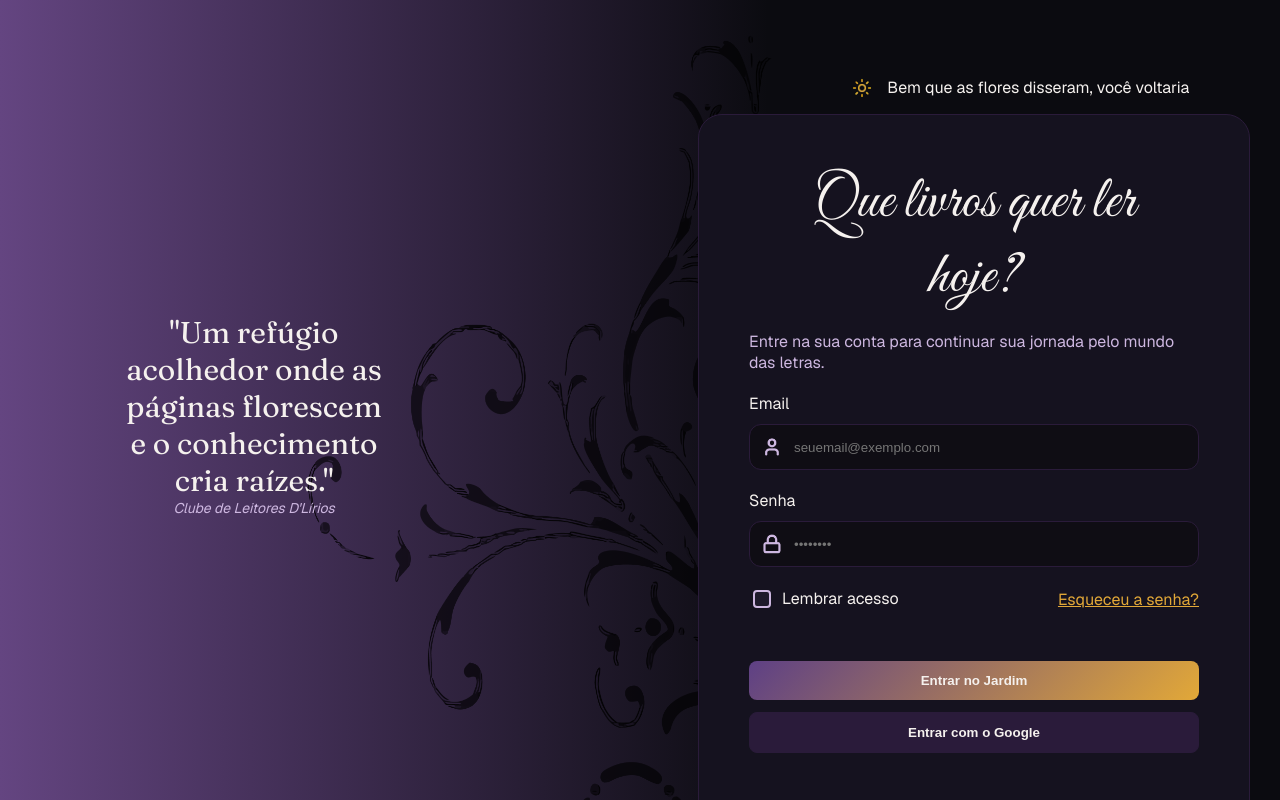
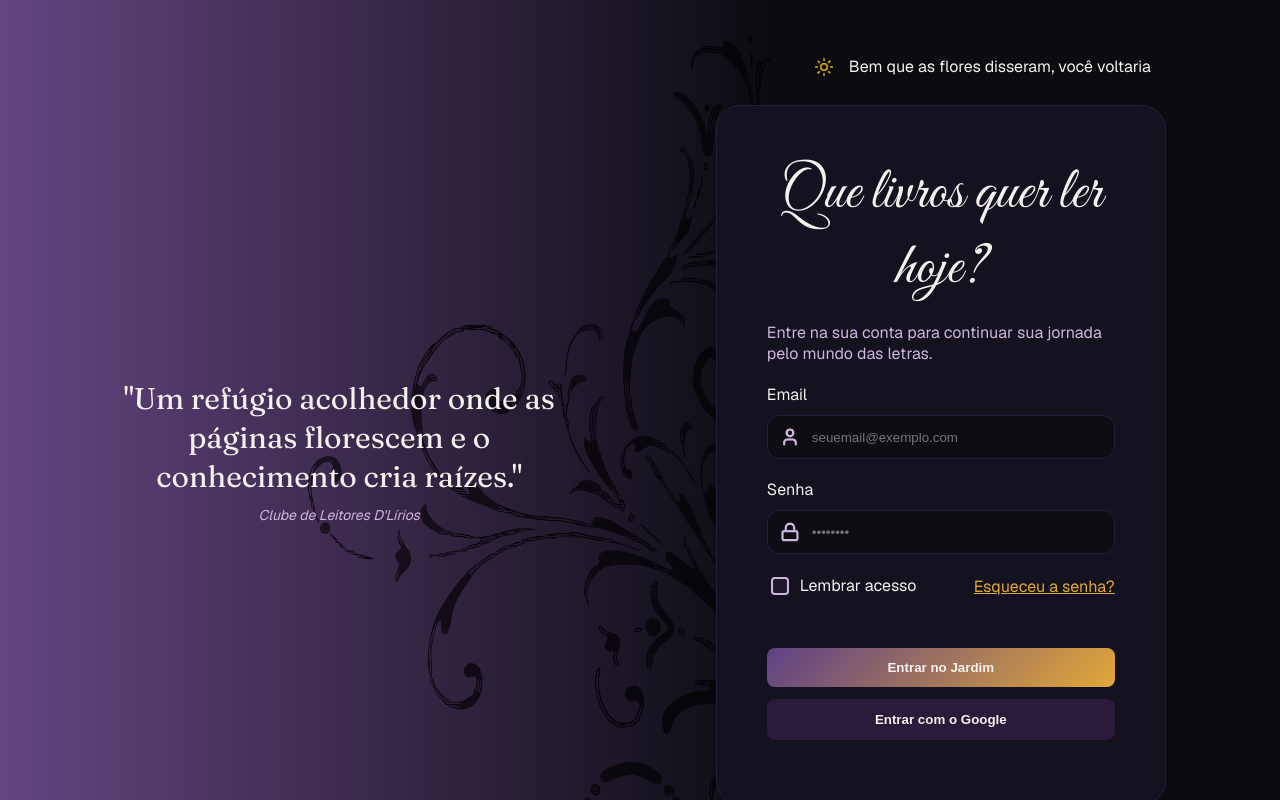
Before and after one commit to grazlacerd/projeto_integrador, a React app in the folder front end/app/: page / in a window 1280 px wide. Shown: the top 800 px of the page. Built offline with nearby package versions, Linux system fonts and the light colour scheme; the HTML template or start-up script is replaced by a standard one.

Commit message:
evitando quebra do css

```diff
--- a/front end/app/src/pages/login.css
+++ b/front end/app/src/pages/login.css
@@ -1,4 +1,10 @@
 @import url('https://fonts.googleapis.com/css2?family=Fraunces:ital,opsz,wght@0,9..144,100..900;1,9..144,100..900&family=Geist:ital,wght@0,100..900;1,100..900&family=Great+Vibes&display=swap');
+
+*,
+*::before,
+*::after {
+  box-sizing: border-box;
+}
 
 body {
   background: linear-gradient(to left, #0B0B10 40%, #644581 100%);
@@ -30,42 +36,44 @@ body {
 
 .login-page {
   display: flex;
-  gap: 200px;
+  gap: clamp(40px, 6vw, 120px);
+  justify-content: center;
   align-items: center;
   min-height: 100vh;
   width: 100%;
   position: relative;
   overflow: hidden;
+  padding: 40px clamp(40px, 6vw, 120px);
 }
 
 .slogan,
 .login {
   flex: 1;
   z-index: 1;
+  display: flex;
+  flex-direction: column;
+  align-items: center;
+  justify-content: center;
 }
 
 .slogan {
-  height: 100vh;
-  display: flex;
-  flex-direction: column;
-  text-align: center;
-  justify-content: center;
-  margin: 0 0 250px 40px;
+  margin: 0;
   font-size: 30px;
 }
 
 blockquote {
   font-family: 'Fraunces', sans-serif;
-  margin-bottom: 0;
+  margin: 0 0 10px 0;
+  text-align: center;
+  max-width: 480px;
+  line-height: 1.3;
 }
 
 figcaption {
   font-size: 14px;
   color: #CDB7E0;
-}
+  text-align: center;
 
-.login {
-  margin: 30px;
 }
 
 .welcome img,
@@ -75,11 +83,27 @@ figcaption {
   object-fit: cover;
 }
 
+.login {
+  margin: 0;
+}
+
+.welcome {
+  display: flex;
+  color: #F5F1EE;
+  width: 435px;
+  max-width: 100%;
+  justify-content: flex-end;
+  align-items: center;
+  gap: 15px;
+  margin-bottom: 12px;
+}
+
 .container {
   background-color: #15121F;
   border: 1px solid #2A1B3A;
   width: 450px;
-  height: 90vh;
+  max-width: 100%;
+  height: 700px;
   padding: 50px;
   border-radius: 24px;
 }
@@ -94,15 +118,6 @@ h1 {
 
 .subtitle {
   color: #CDB7E0;
-}
-
-.welcome {
-  display: flex;
-  color: #F5F1EE;
-  width: 89%;
-  justify-content: end;
-  align-items: center;
-  gap: 15px;
 }
 
 .input-field {
@@ -202,7 +217,10 @@ h1 {
 
 .signUp {
   text-align: center;
-  margin-right: 50px;
+  width: 450px;
+  max-width: 100%;
+  margin-top: 20px;
+  margin-right: 0;
   color: #F5F1EE;
 }
 
```
